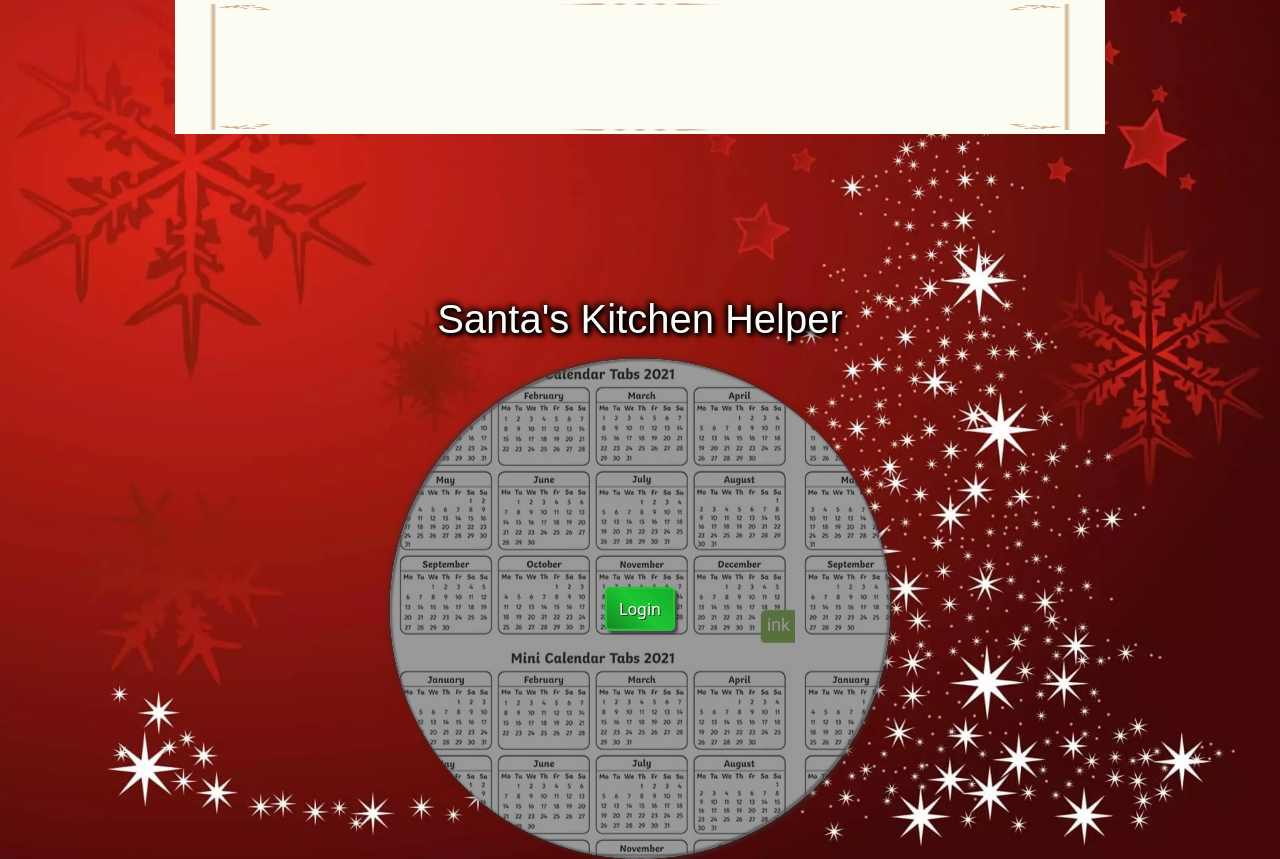
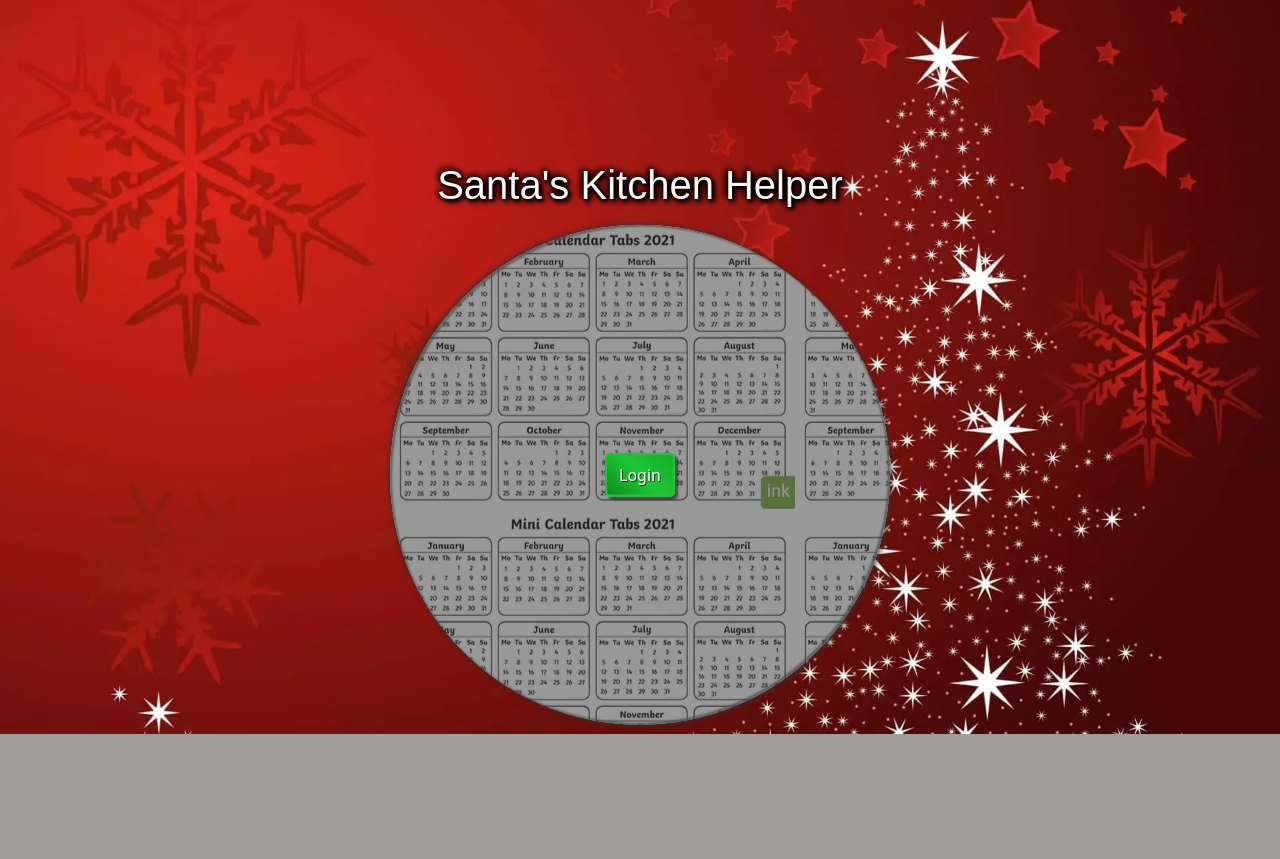
Before and after one commit to pbtrad/santa-s-kitchen-helper, a Flask app: template templates/index.html in a window 1280 px wide. Shown: the part 66-925 px from the top of the page. After the commit the page ends 800 px from the top, so only its background shows below. Run offline with Flask 2, Linux system fonts and the light colour scheme; the template is opened without the code that fills it, so the values that code supplies are empty; some libraries are stand-ins or nearby versions; some web fonts are replaced.

```diff
--- a/static/css/style.css
+++ b/static/css/style.css
@@ -279,7 +279,7 @@ body {
     height: 100%; */
     background-image: url(../images/santa-letter.png);
     background-size: 100% 100%;
-    padding: 6%;
+    padding: 7%;
     font-family: 'Fuzzy Bubbles', sans-serif;
 }
 
--- a/templates/index.html
+++ b/templates/index.html
@@ -4,7 +4,7 @@
     <!-- Floating text and transparent circle -->
     <div class="container-fluid calendar-background">
         <div class="row justify-content-center">
-            <div class="col-10 santa-letter">
+            <div class="col-10">
 
                 <!-- <div class="text-center pt-5 mt-5">
                     <button type="button" class="btn btn-primary" data-bs-toggle="modal" data-bs-target="#exampleModal">
```
